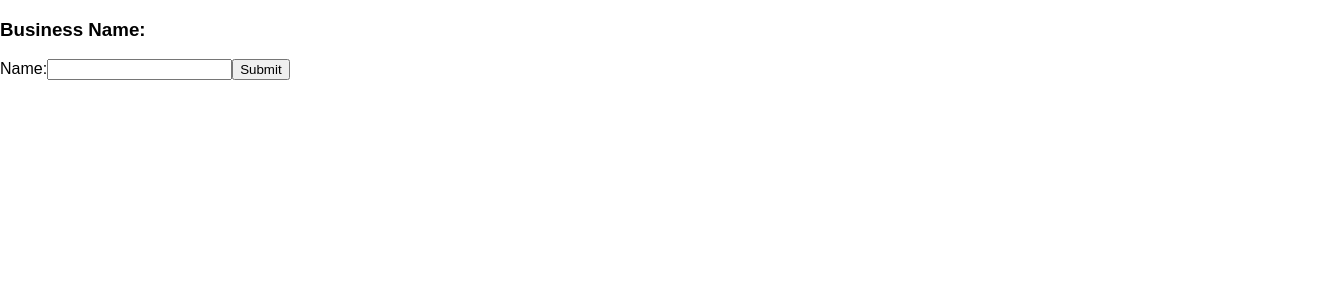
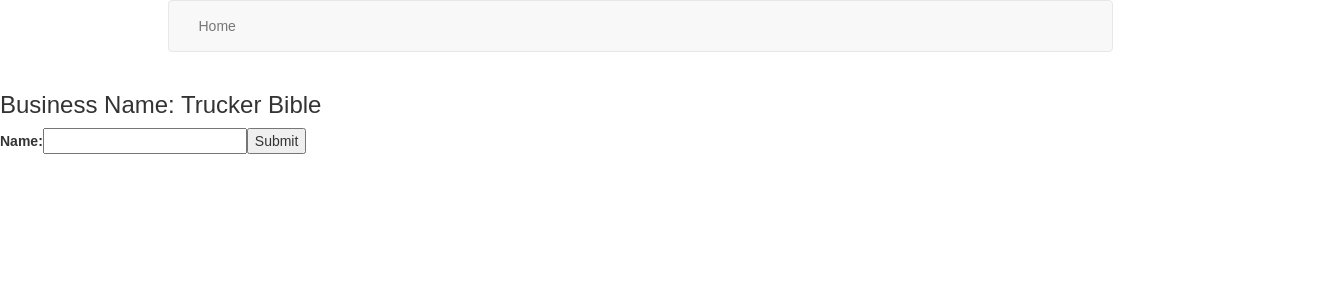
Before and after one commit to vincefio/changeworld1, a React (Create React App) app: page / in a window 1280 px wide. Shown: the top 300 px of the page, 1339 px wide, since content can reach past the window. Built offline with nearby package versions, Linux system fonts and the light colour scheme.

Commit message:
bootstrap header, dynamic biz name

```diff
--- a/package.json
+++ b/package.json
@@ -3,7 +3,9 @@
   "version": "0.1.0",
   "private": true,
   "dependencies": {
+    "dom": "0.0.3",
     "react": "^16.3.2",
+    "react-bootstrap": "^0.32.1",
     "react-dom": "^16.3.2",
     "react-scripts": "1.1.4"
   },
--- a/public/index.html
+++ b/public/index.html
@@ -7,6 +7,10 @@
 
     <link rel="manifest" href="%PUBLIC_URL%/manifest.json">
     <link rel="shortcut icon" href="%PUBLIC_URL%/favicon.ico">
+
+    <!-- Bootstrap CDN -->
+    <!-- Latest compiled and minified CSS -->
+<link rel="stylesheet" href="https://maxcdn.bootstrapcdn.com/bootstrap/3.3.7/css/bootstrap.min.css" integrity="sha384-BVYiiSIFeK1dGmJRAkycuHAHRg32OmUcww7on3RYdg4Va+PmSTsz/K68vbdEjh4u" crossorigin="anonymous">
 
     <title>Let's build a fucking business</title>
   </head>
--- a/src/App.js
+++ b/src/App.js
@@ -3,11 +3,19 @@ import React, { Component } from 'react';
 import './App.css';
 import Signin from './Components/Usersignin';
 import NameofBusiness from './Components/Projects';
+import Header from './Components/Header';
 
 class App extends Component {
   render() {
     return (
       <div>
+      <div className="container">
+        <div className="row">
+          <div className="col-xs-10 col-xs-offset-1">
+              <Header/>
+          </div>
+        </div>
+       </div>
         <NameofBusiness />
         <Signin />
       </div>
--- /dev/null
+++ b/src/Components/Header.js
@@ -0,0 +1,19 @@
+import React, { Component } from "react";
+
+class Header extends Component {
+  render(){
+    return(
+      <nav className="navbar navbar-default">
+                <div className="container">
+                    <div className="navbar-header">
+                        <ul className="nav navbar-nav">
+                            <li><a href="">Home</a></li>
+                        </ul>
+                    </div>
+                </div>
+        </nav>
+    );
+  }
+}
+
+export default Header;
--- a/src/Components/Projects.js
+++ b/src/Components/Projects.js
@@ -4,9 +4,11 @@ import React, { Component } from 'react';
 
 class NameofBusiness extends Component {
   render() {
+    //generating some dynamic code
+    let business = "Trucker Bible"
     return (
       <div className="App">
-        <h3>Business Name: </h3>
+        <h3>Business Name: {business}</h3>
 
       </div>
     );
```
Also changed, not shown: 1 other file (tests, documents, lock files or other folders).
